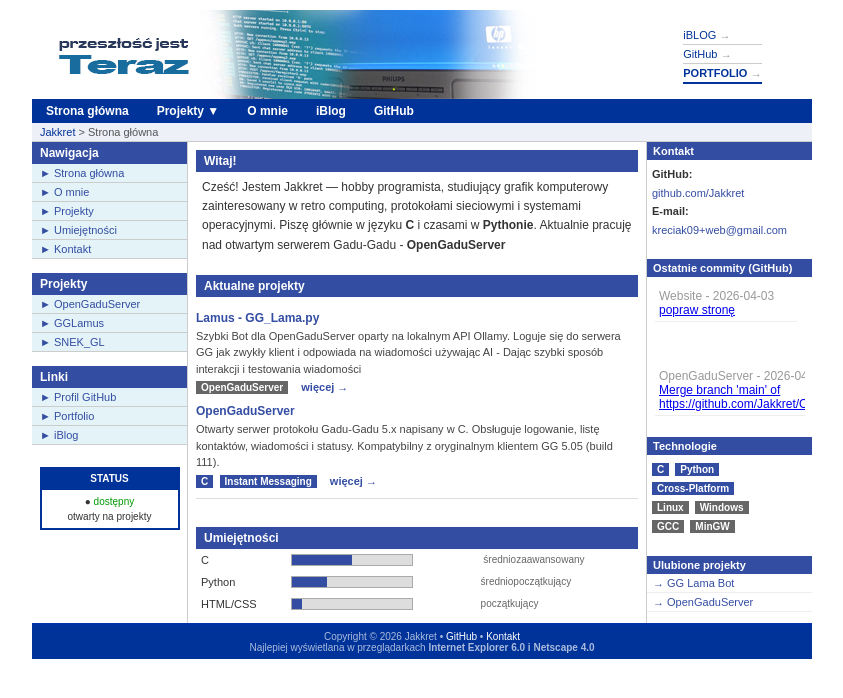
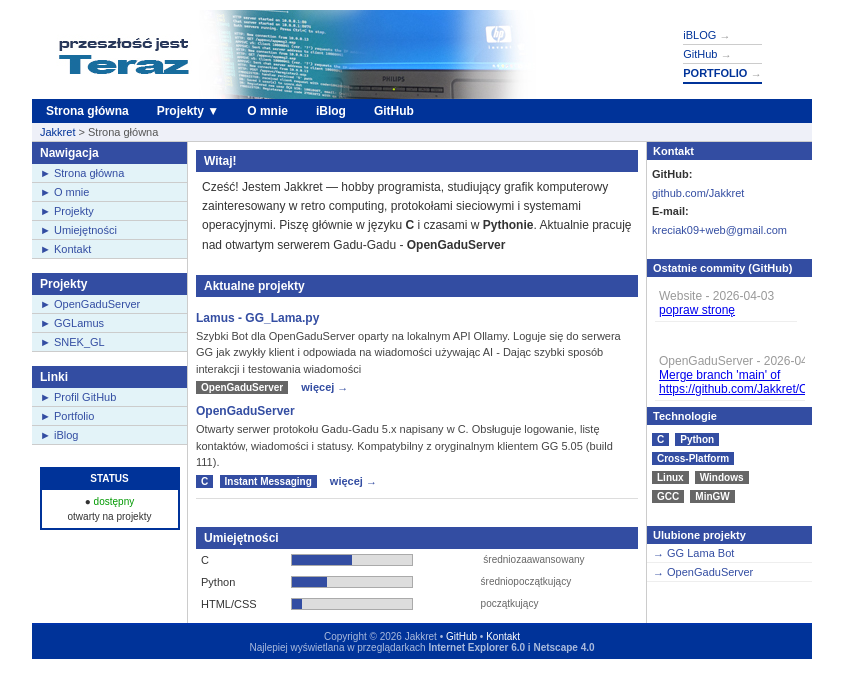
Before and after one commit to Jakkret/website, a plain HTML site: page docs/index.html in a window 1280 px wide. Shown: the whole page, without its empty margins (218-1061 px from the left). Drawn offline with Linux system fonts and the light colour scheme.

Commit message:
poprawki

```diff
--- a/docs/index.html
+++ b/docs/index.html
@@ -326,8 +326,8 @@ function hm(id) {
       </table>
       <br>
       <div class="right-header">Ostatnie commity (GitHub)</div>
-        <iframe src="commits.html" width="158" height="80" frameborder="0" scrolling="no"></iframe>
-		<iframe src="ogs-commit.html" width="158" height="80" frameborder="0" scrolling="no"></iframe>
+        <iframe src="commits.html" width="158" height="65" frameborder="0" scrolling="no"></iframe>
+		<iframe src="ogs-commit.html" width="158" height="65" frameborder="0" scrolling="no"></iframe>
       <br>
       <div class="right-header">Technologie</div>
       <table width="100%" border="0" cellpadding="5" cellspacing="0" bgcolor="#ffffff">
```
Also changed, not shown: 1 other file.
